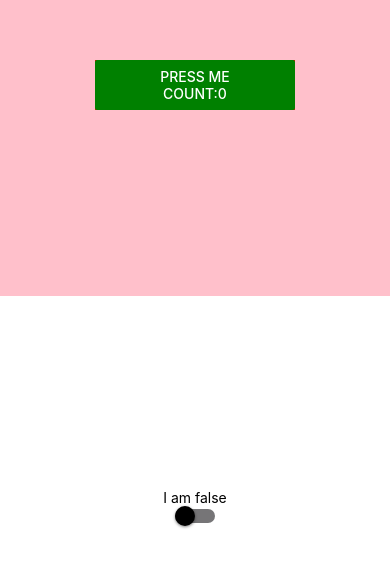
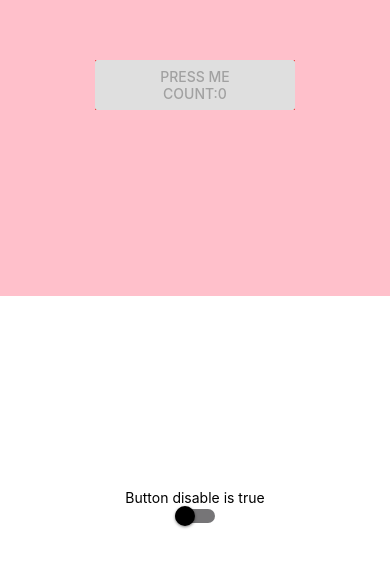
Before and after one commit to wilson20010327/react_native, a React Native app in the folder tutorial/: screen / in a window 390 px wide. Shown: the part 126-692 px from the top of the page. Built offline with nearby package versions, Linux system fonts and the light colour scheme.

Commit message:
tutorial: user interface done with switch control disable fo the button

```diff
--- a/tutorial/App.js
+++ b/tutorial/App.js
@@ -7,10 +7,10 @@ export default function App() {
   var [text, setTitle] = useState("press me" + "\n" + "count:" + count); //define a text to change the press button been press
 
   const [isEnabled, setIsEnabled] = useState(false);
-  var [switch_text, setSwitch] = useState("I am " + isEnabled);
+  var [switch_text, setSwitch] = useState("Button disable is " + !isEnabled);
   const toggleSwitch = (value) => ( //the switch press action
     setIsEnabled(value),
-    setSwitch("I am " + value)
+    setSwitch("Button disable is " + !value)
   );
   const ButtonOnPress = () => (
     //the button press action
@@ -23,7 +23,7 @@ export default function App() {
         <View style={styles.container_black}>
           <View style={styles.pink}>
             <View style={{ width: 200, minheight: 50, backgroundColor: "red" }}>
-              <Button color="green" title={text} onPress={ButtonOnPress} />
+              <Button disabled={!isEnabled} color="green" title={text} onPress={ButtonOnPress} />
               {/* this component can be press and do the action which you get at onpress*/}
             </View>
           </View>
@@ -56,21 +56,18 @@ const styles = StyleSheet.create({
     flex: 1,
     justifyContent: "center", // move the component to center
     backgroundColor: "white", //change the color of the View to make the result of flex more visible
-    //alignContent:'center',
-    //alignItems:'center',
   },
   white: {
     flex: 1,
     justifyContent: "center", // move the component to center
     backgroundColor: "white", //change the color of the View to make the result of flex more visible
-    //alignContent:'center',
-    alignItems: "center",
+    alignItems: "center", //  align the child in ths component to center
   },
   pink: {
     flex: 1,
     justifyContent: "center", // move the component to center
     backgroundColor: "pink", // change the color of the View to make the result of flex more visible
-    alignItems: "center",
+    alignItems: "center", // align the child in ths component to center
   },
   container_black: {
     flex: 1,
```
